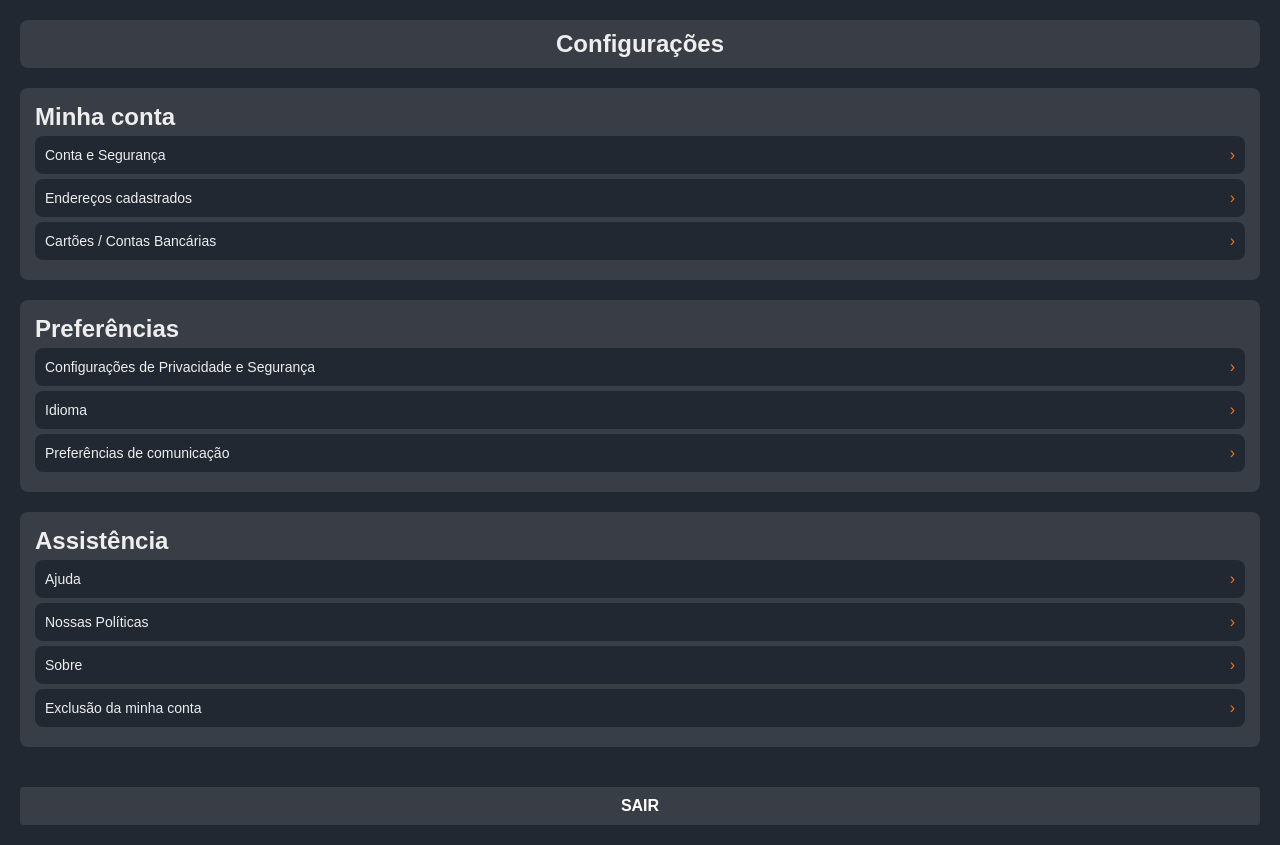
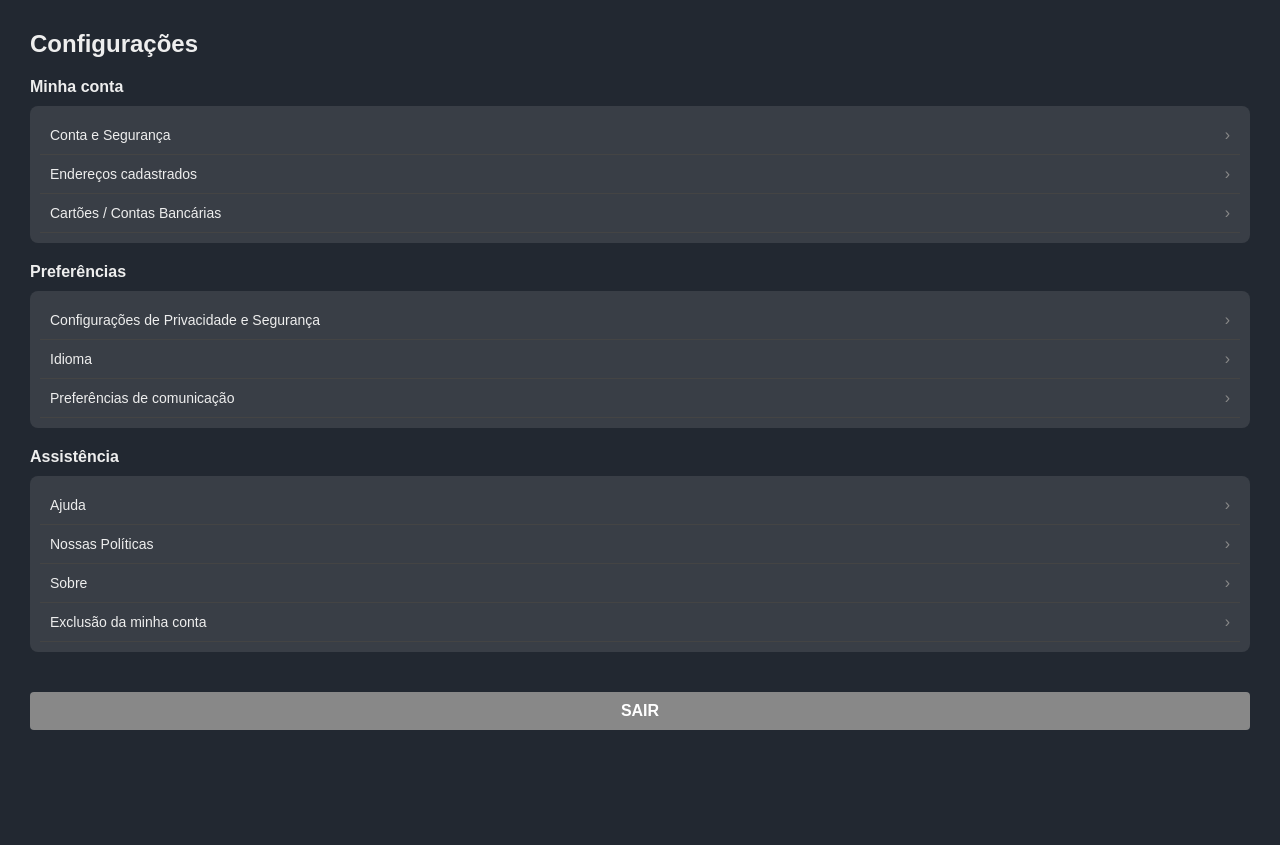
Before and after one commit to arthur-gomes-andrade/katchau-config, a plain HTML site: page index.html in a window 1280 px wide. After the commit the page ends 800 px from the top, so only its background shows below. Drawn offline with Linux system fonts and the light colour scheme.

Commit message:
style.css

```diff
--- a/style.css
+++ b/style.css
@@ -7,33 +7,41 @@
 body {
     font-family: Arial, sans-serif;
     background-color: #222831;
+    display: flex;
+    align-items: flex-start;
     min-height: 100vh;
     color: #EEEEEE;
-    padding: 20px;
+}
+
+main {
+    width: 100%;
+    max-width: none;
+    margin: 0;
+    padding: 30px;
+    text-align: left;
 }
 
 .config-title {
     font-size: 24px;
     margin-bottom: 20px;
     color: #EEEEEE;
-    padding: 10px;
-    background-color: #393E46;
-    border-radius: 8px;
-    text-align: center;
 }
 
 .settings-section {
     margin-bottom: 20px;
-    padding: 15px;
+}
+
+.settings-section h2 {
+    font-size: 16px;
+    font-weight: bold;
+    margin-bottom: 10px;
+    color: #EEEEEE;
+}
+
+.settings-group {
+    padding: 10px;
     background-color: #393E46;
     border-radius: 8px;
-}
-
-.title-box {
-    font-size: 16px;
-    font-weight: bold;
-    color: #EEEEEE;
-    margin-bottom: 10px;
 }
 
 .setting-option {
@@ -41,42 +49,47 @@ body {
     justify-content: space-between;
     align-items: center;
     padding: 10px;
-    margin: 5px 0;
-    background-color: #222831;
-    border-radius: 8px;
     font-size: 14px;
     color: #EEEEEE;
     cursor: pointer;
-    position: relative;
+}
+
+.setting-option:not(:last-child) {
+    border-bottom: 1px solid #444;
 }
 
 .arrow {
-    color: #FD7014;
+    color: #888;
     font-size: 16px;
-    transition: transform 0.3s;
+    transition: transform 0.3s ease;
 }
 
 .description {
     display: none;
     padding: 10px;
-    margin-top: 5px;
     background-color: #FFFFFF;
     color: #222831;
-    border-radius: 8px;
-    font-size: 14px;
+    border-radius: 4px;
+    font-size: 12px;
+    margin-top: 5px;
+    width: 100%;
 }
 
 .logout-button {
     width: 100%;
     padding: 10px;
     margin-top: 20px;
-    background-color: #FD7014;
-    color: #FFFFFF;
+    background-color: #888;
+    color: white;
+    font-size: 16px;
     font-weight: bold;
     border: none;
-    border-radius: 8px;
+    border-radius: 4px;
     cursor: pointer;
-    text-align: center;
+}
+
+.logout-button:hover {
+    background-color: #FD7014;
 }
 
 .details-popup {
@@ -92,37 +105,37 @@ body {
 }
 
 .popup-content {
-    background-color: #393E46;
+    background: white;
     padding: 20px;
-    color: #EEEEEE;
     border-radius: 8px;
+    max-width: 300px;
     text-align: center;
-    max-width: 300px;
+    box-shadow: 0 4px 8px rgba(0, 0, 0, 0.2);
+}
+
+.popup-text {
+    color: black;
 }
 
 .close-button {
     margin-top: 15px;
     padding: 8px 16px;
-    background-color: #FD7014;
-    color: #FFFFFF;
+    background-color: #d9534f;
+    color: white;
     border: none;
     border-radius: 4px;
     cursor: pointer;
 }
-.logout-button {
+
+.description {
+    display: none;
+    opacity: 0;
+    transition: opacity 0.5s ease;
+    padding: 10px;
+    background-color: #FFFFFF;
+    color: #222831;
+    border-radius: 4px;
+    font-size: 12px;
+    margin-top: 5px;
     width: 100%;
-    padding: 10px;
-    margin-top: 20px;
-    background-color: #393E46;
-    color: white;
-    font-size: 16px;
-    font-weight: bold;
-    border: none;
-    border-radius: 4px;
-    cursor: pointer;
-    transition: background-color 0.3s;
 }
-
-.logout-button:hover {
-    background-color: #FD7014;
-}
```
